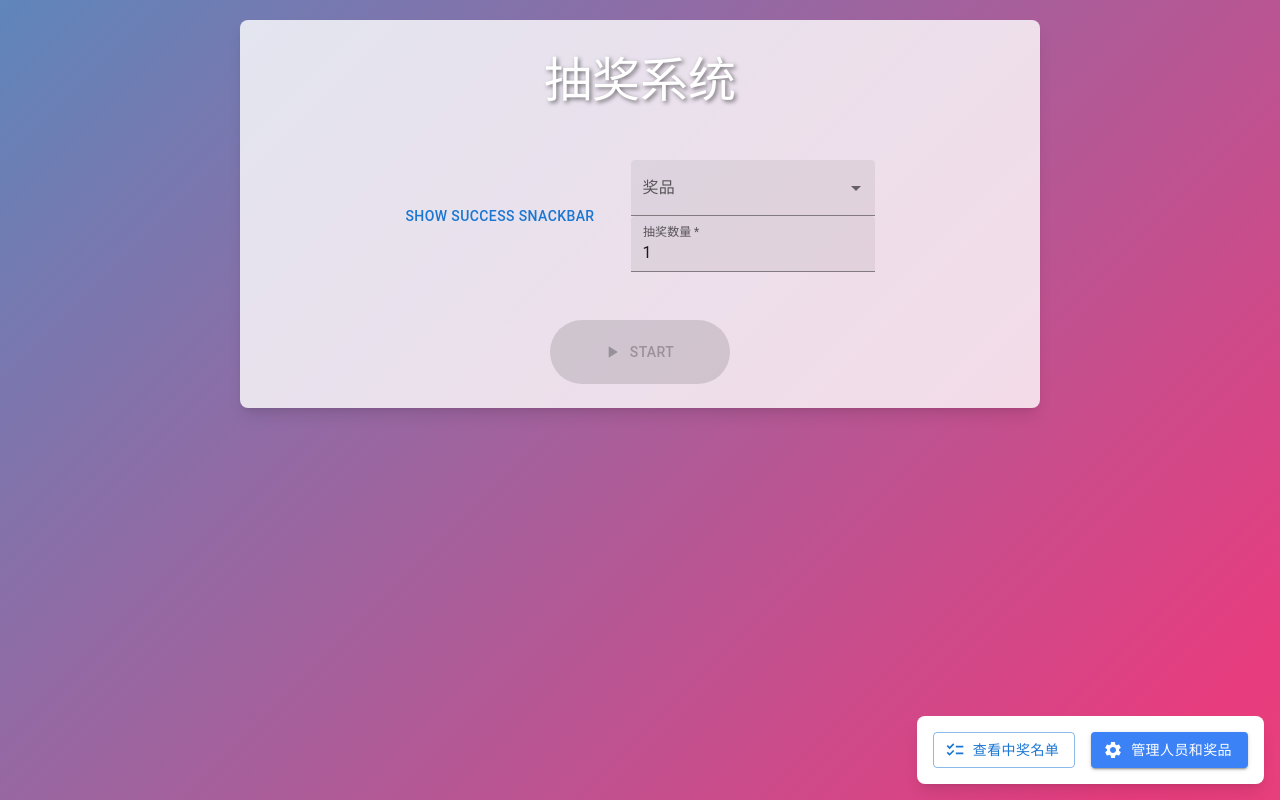
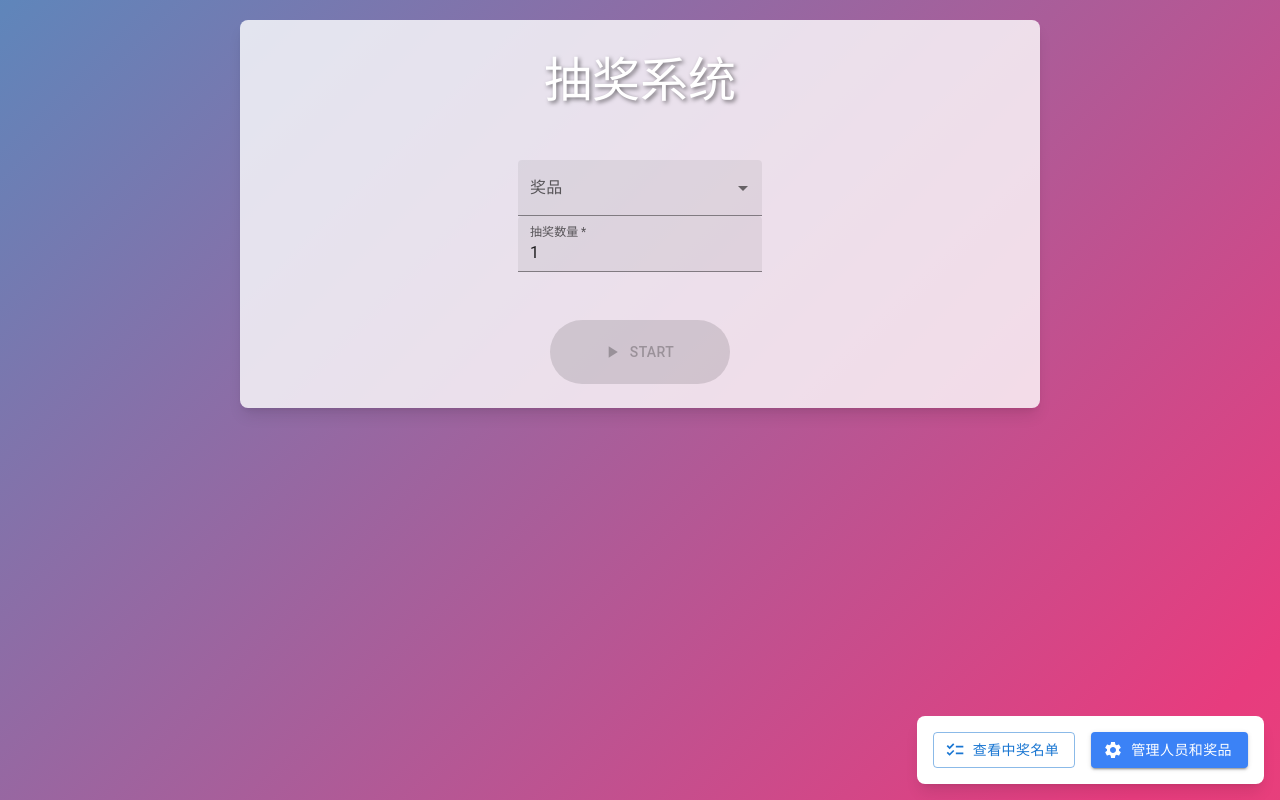
Before and after one commit to CloneWith/lottery-web, a Next.js app: page / in a window 1280 px wide. Built offline with nearby package versions, Linux system fonts and the light colour scheme.

Commit message:
Remove unused testing button

```diff
--- a/app/components/LotteryDisplay.tsx
+++ b/app/components/LotteryDisplay.tsx
@@ -115,7 +115,6 @@ export default function LotteryDisplay({
                     <div className="header">
                         <h1 className="title">抽奖系统</h1>
                         <div className="controls">
-                            <Button onClick={createSnackbar("fuck you", 'success')}>Show success snackbar</Button>
                             <FormControl variant="filled" sx={{m: 1, minWidth: 120}}>
                                 <InputLabel id="gift-label">奖品</InputLabel>
                                 <Select required labelId="gift-label" variant="filled"
```
